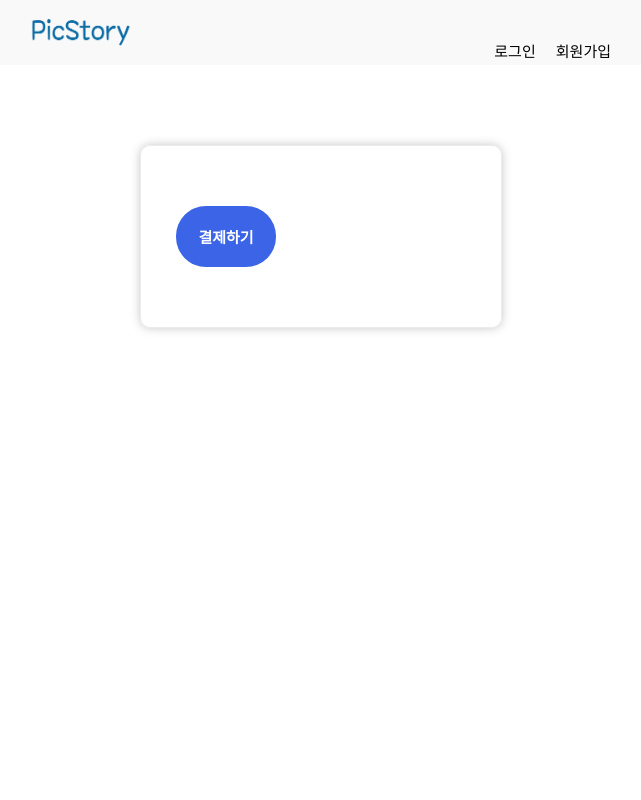
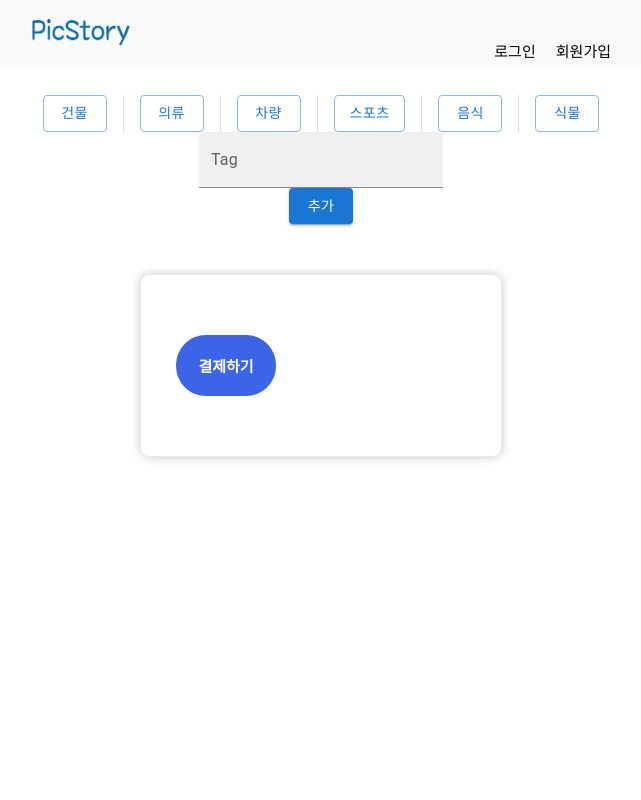
Before and after one commit to 2023-SMHRD-IS-CLOUD-1/PicStoryReact, a React (Create React App) app: page /Payment in a window 1280 px wide. Shown: the top 800 px of the page, without its empty margins (319-960 px from the left). Built offline with nearby package versions, Linux system fonts and the light colour scheme; a web font is replaced by a local one.

Commit message:
Payment.jsx 수정

```diff
--- a/src/components/Payment.jsx
+++ b/src/components/Payment.jsx
@@ -6,8 +6,14 @@ import TextField from '@mui/material/TextField';
 import InputAdornment from '@mui/material/InputAdornment';
 import Button from '@mui/material/Button';
 import { BrowserRouter as Router, Route, Switch, Link } from 'react-router-dom';
+import Stack from '@mui/material/Stack';
+import Divider from '@mui/material/Divider';
 
 const Payment = (effect, deps) => {
+
+    const [Tags, setTags] = useState(["건물", "의류", "차량", "스포츠", "음식", "식물"]);
+    const [newTag, setNewTag] = useState('');
+
     useEffect(() => {
         const jquery = document.createElement("script");
         jquery.src = "https://code.jquery.com/jquery-1.12.4.min.js";
@@ -49,8 +55,32 @@ const Payment = (effect, deps) => {
         }
     }
 
+
+
+    const handleTagChange = (e) => {
+        setNewTag(e.target.value);
+    }
+
+    const addTag = () => {
+        setTags([...Tags, newTag]);
+        setNewTag('');
+    }
+
     return (
         <div className='payMain'>
+            <Stack
+                direction="row"
+                divider={<Divider orientation="vertical" flexItem />}
+                spacing={2}
+            >
+                {Tags.map((tag, index) => (
+                    <Button key={index} variant="outlined" >{tag}</Button>
+                ))}
+
+            </Stack>
+            <TextField id="filled-basic" label="Tag" variant="filled" onChange={handleTagChange} />
+            <Button variant="contained" onClick={addTag}>추가</Button>
+
             <div className='payBox'>
                 <button id='l-loginBtn' className='payBtn' onClick={onClickPayment} style={{ cursor: 'pointer' }}>결제하기</button>
 
```
